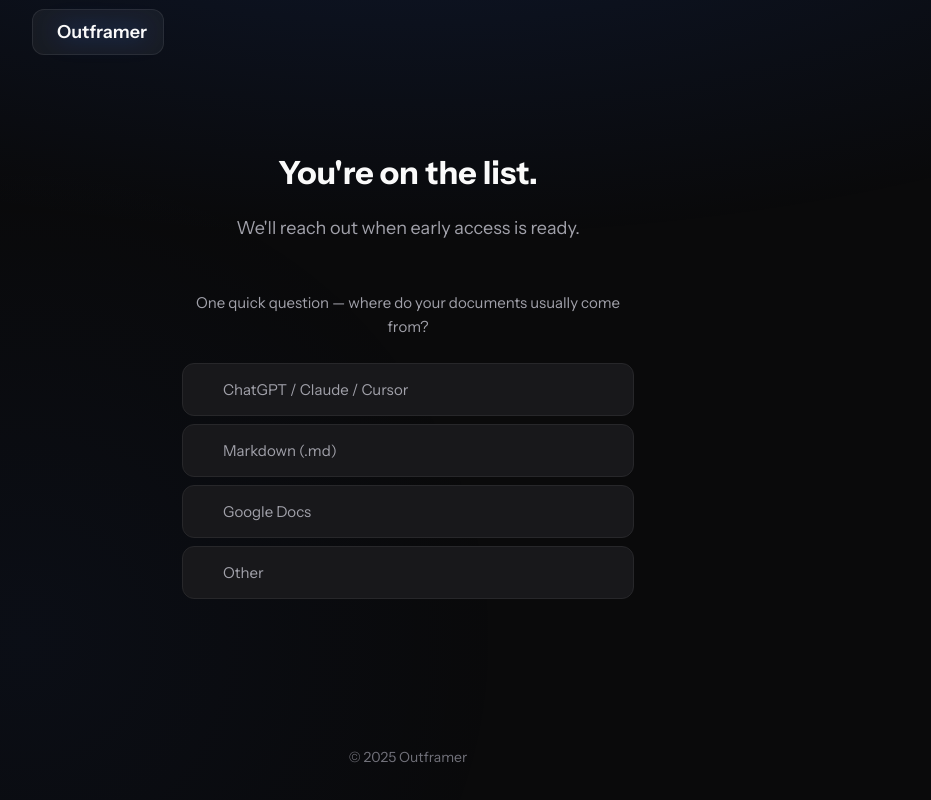
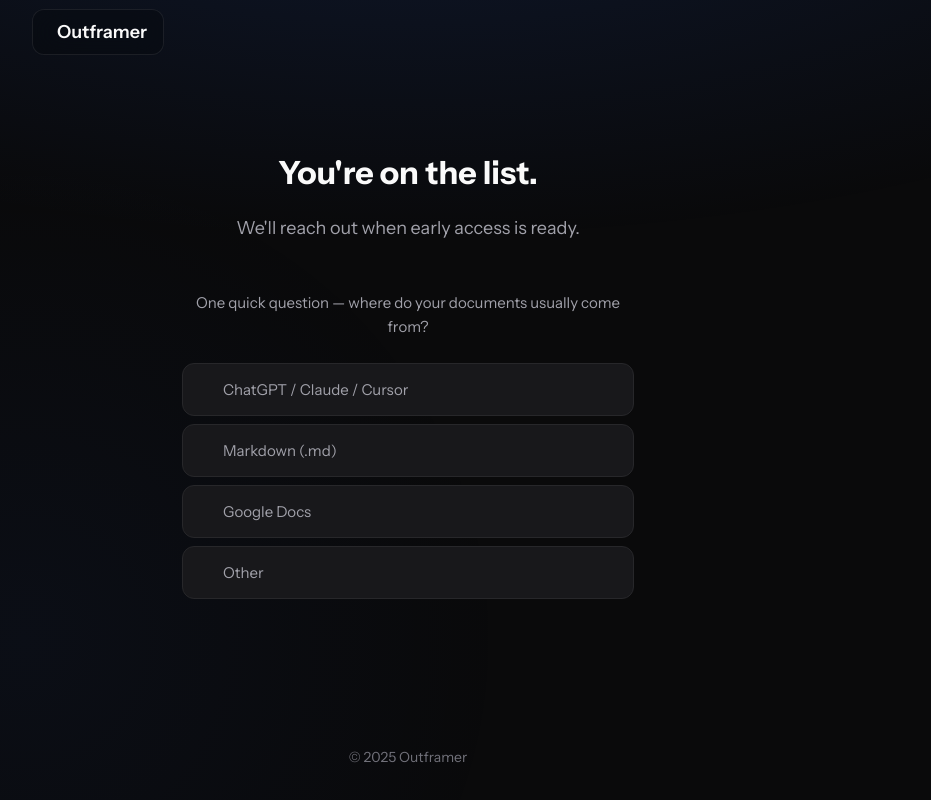
Before and after one commit to FacundoLucci/plsreadme, a website: page public/thanks.html in a window 1280 px wide. Shown: the whole page, without its empty margins (232-1163 px from the left). Drawn offline with Linux system fonts and the light colour scheme; no server answers; a web font is replaced by a local one.

Commit message:
Update waitlist modal text for clarity and improve CSS styles by removing unnecessary animations and enhancing the logo background. Adjusted button text to better reflect the action of requesting beta access.

```diff
--- a/public/styles.css
+++ b/public/styles.css
@@ -107,19 +107,6 @@ body {
   margin: 0 auto;
   width: 100%;
   box-sizing: border-box;
-  opacity: 0;
-  animation: slideDown 0.5s ease forwards;
-}
-
-@keyframes slideDown {
-  from {
-    opacity: 0;
-    transform: translateY(-10px);
-  }
-  to {
-    opacity: 1;
-    transform: translateY(0);
-  }
 }
 
 .logo {
@@ -130,52 +117,21 @@ body {
   color: var(--color-text);
   font-weight: 600;
   font-size: 1.125rem;
-  transition: opacity var(--transition-fast), transform var(--transition-fast);
   padding: var(--space-sm) var(--space-md);
   border-radius: 12px;
-  background: rgba(255, 255, 255, 0.05);
+  border: 1px solid rgba(255, 255, 255, 0.08);
+  background: rgba(0, 0, 0, 0.2);
+  -webkit-backdrop-filter: blur(16px);
   backdrop-filter: blur(16px);
-  border: 1px solid rgba(255, 255, 255, 0.08);
-}
-
-.logo:hover {
-  opacity: 0.9;
-  transform: translateY(-1px);
 }
 
 .logo-mark {
   font-size: 1.5rem;
   color: var(--color-accent);
-  transition: transform var(--transition-fast);
-}
-
-.logo:hover .logo-mark {
-  animation: logoSpin 0.5s ease;
 }
 
 .logo-text {
   position: relative;
-}
-
-.logo-text::before {
-  content: "Outframer";
-  position: absolute;
-  left: 0;
-  top: 0;
-  color: var(--color-accent);
-  filter: blur(12px);
-  opacity: 0.6;
-  pointer-events: none;
-  z-index: -1;
-}
-
-@keyframes logoSpin {
-  0% {
-    transform: rotate(0deg);
-  }
-  100% {
-    transform: rotate(360deg);
-  }
 }
 
 /* Hero Section */
```
Also changed, not shown: public/index.html (+3 -3 lines).
